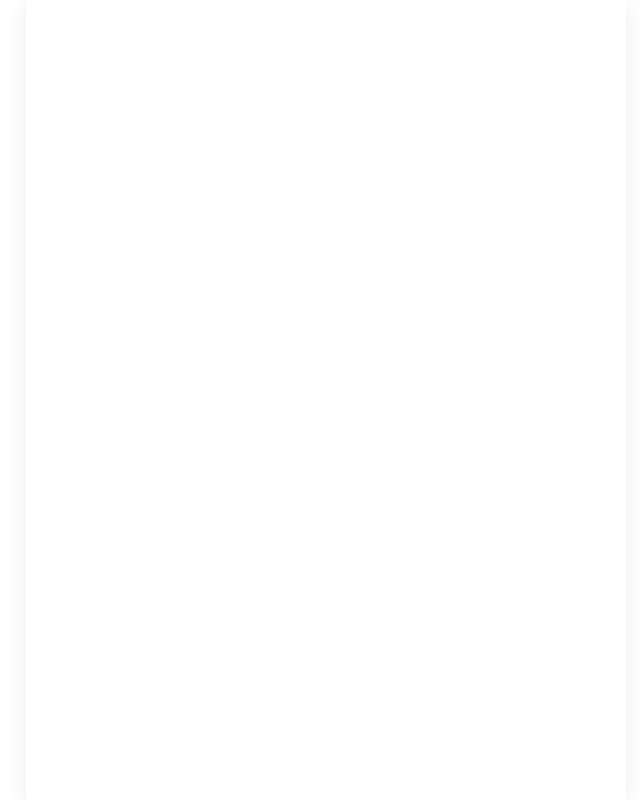
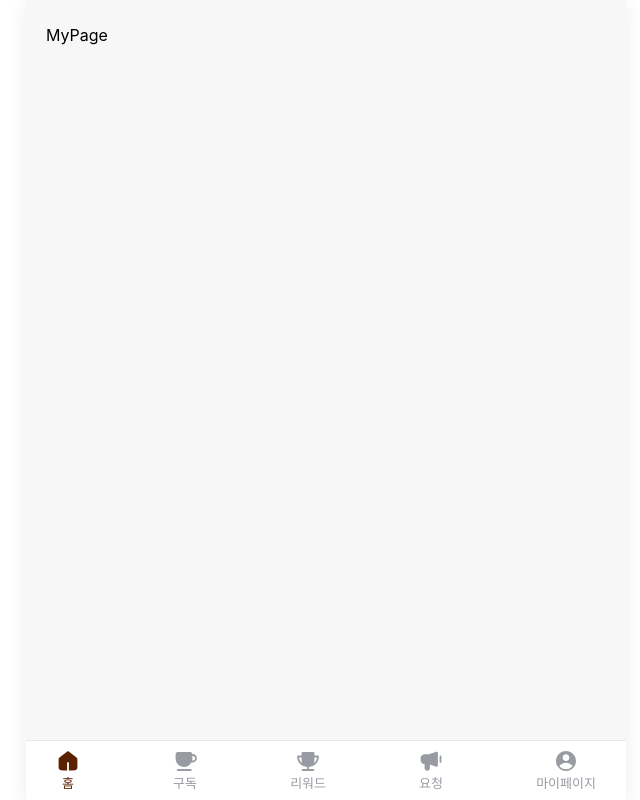
Before and after one commit to CoHe-CoffeeHere/CoHe_FE, a React (Vite) app: page /mypage in a window 1280 px wide. Before the commit this address had no page. Shown: the whole page, without its empty margins (314-954 px from the left). Built offline with nearby package versions, Linux system fonts and the light colour scheme; a web font is replaced by a local one.

Commit message:
feat: App.tsx 경로 추가

```diff
--- a/src/App.tsx
+++ b/src/App.tsx
@@ -1,12 +1,20 @@
 import { Routes, Route } from "react-router-dom";
 import GlobalLayout from "./layout/GlobalLayout";
 import Home from "./pages/Home";
+import Subscribe from "./pages/Subscribe";
+import Reward from "./pages/Reward";
+import Request from "./pages/Request";
+import MyPage from "./pages/MyPage";
 
 function App() {
   return (
     <Routes>
       <Route path="/" element={<GlobalLayout />}>
         <Route index element={<Home />} />
+        <Route path="subscribe" element={<Subscribe />} />
+        <Route path="reward" element={<Reward />} />
+        <Route path="request" element={<Request />} />
+        <Route path="mypage" element={<MyPage />} />
       </Route>
     </Routes>
   );
--- a/src/components/Navigation.tsx
+++ b/src/components/Navigation.tsx
@@ -28,7 +28,7 @@ export default function Navigation() {
     } else if (page === "reward") {
       navigate("/reward");
     } else if (page === "request") {
-      navigate("/requests");
+      navigate("/request");
     } else if (page === "mypage") {
       navigate("/mypage");
     }
--- /dev/null
+++ b/src/pages/MyPage.tsx
@@ -0,0 +1,3 @@
+export default function MyPage() {
+  return <div>MyPage</div>;
+}
--- /dev/null
+++ b/src/pages/Request.tsx
@@ -0,0 +1,3 @@
+export default function Request() {
+  return <div>Request</div>;
+}
--- /dev/null
+++ b/src/pages/Reward.tsx
@@ -0,0 +1,3 @@
+export default function Reward() {
+  return <div>Reward</div>;
+}
--- /dev/null
+++ b/src/pages/Subscribe.tsx
@@ -0,0 +1,3 @@
+export default function Subscribe() {
+  return <div>subscibe</div>;
+}
```
